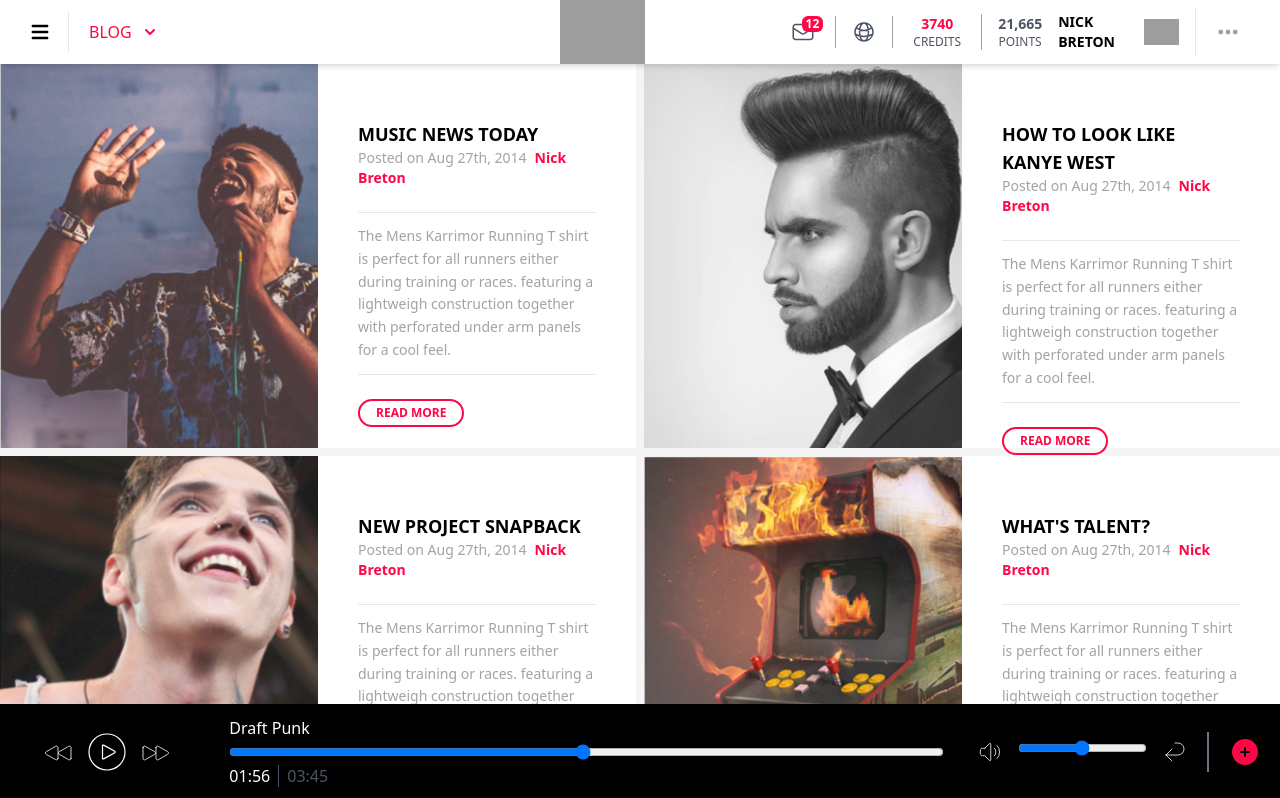
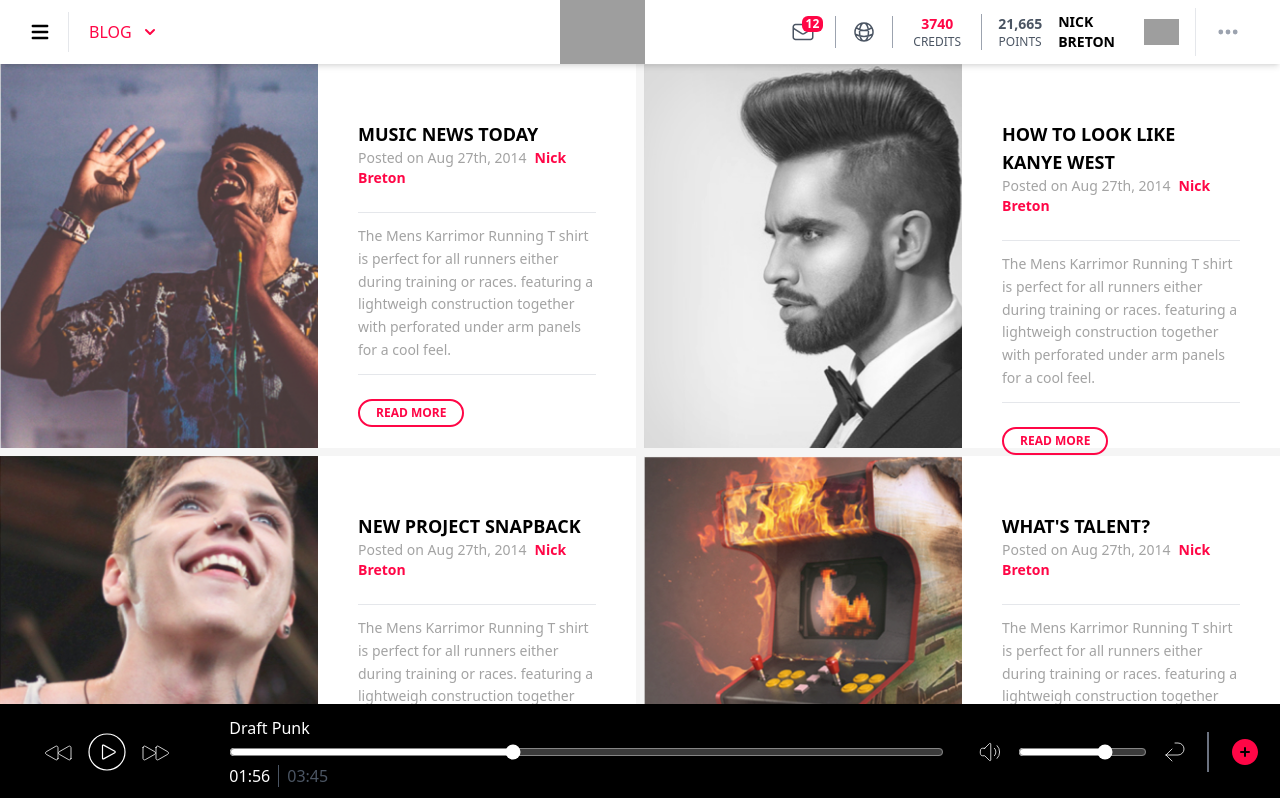
Before and after one commit to Gan-Tu/ProjectMusic, a Next.js app: page /blog in a window 1280 px wide. Shown: the top 798 px of the page. Built offline with nearby package versions, Linux system fonts and the light colour scheme; grey boxes are pictures that could not be loaded.

Commit message:
improve audio player colors

```diff
--- a/components/AudioPlayer.js
+++ b/components/AudioPlayer.js
@@ -1,4 +1,9 @@
-export default function AudioPlayer({curMusic}) {
+import { useState } from "react";
+
+export default function AudioPlayer({ curMusic }) {
+  const [musicProgressValue, setMusicProgressValue] = useState(40);
+  const [volumeValue, setVolumeValue] = useState(70);
+  const [onPause, setOnPause] = useState(false);
   return (
     <div className="sticky bottom-0 bg-black h-24 z-30">
       <div className="grid grid-cols-5 md:grid-cols-12 h-24 place-items-center">
@@ -24,7 +29,16 @@ export default function AudioPlayer({curMusic}) {
             strokeWidth={0.6}
             stroke="white"
             className="w-8 h-8 md:w-12 md:h-12 click-animation group-hover:scale-110 cursor-pointer"
+            onClick={() => setOnPause(!onPause)}
           >
+            {onPause ? (
+              <path
+                strokeLinecap="round"
+                strokeLinejoin="round"
+                d="M14.25 9v6m-4.5 0V9M21 12a9 9 0 11-18 0 9 9 0 0118 0z"
+              />
+            ) : (
+              <>
                 <path
                   strokeLinecap="round"
                   strokeLinejoin="round"
@@ -35,6 +49,8 @@ export default function AudioPlayer({curMusic}) {
                   strokeLinejoin="round"
                   d="M15.91 11.672a.375.375 0 010 .656l-5.603 3.113a.375.375 0 01-.557-.328V8.887c0-.286.307-.466.557-.327l5.603 3.112z"
                 />
+              </>
+            )}
           </svg>
 
           <svg
@@ -57,11 +73,13 @@ export default function AudioPlayer({curMusic}) {
           <div className="text-white flex flex-col space-y-1 w-full">
             <span>{curMusic || "Draft Punk"}</span>
             <input
+              className="slider cursor-pointer accent-white  bg-white"
               type="range"
               min="1"
               max="100"
-              className="slider cursor-pointer"
-              id="myRange"
+              value={musicProgressValue}
+              onChange={(e) => setMusicProgressValue(e.target.value)}
+              onMouseMove={(e) => setMusicProgressValue(e.target.value)}
             />
             <div className="font-light">
               <span className="border-r border-gray-600 pr-2">01:56</span>
@@ -88,11 +106,13 @@ export default function AudioPlayer({curMusic}) {
                 />
               </svg>
               <input
+                className="slider cursor-pointer accent-white  bg-white"
                 type="range"
                 min="1"
                 max="100"
-                className="slider cursor-pointer -translate-y-1"
-                id="myRange"
+                value={volumeValue}
+                onChange={(e) => setVolumeValue(e.target.value)}
+                onMouseMove={(e) => setVolumeValue(e.target.value)}
               />
               <svg
                 xmlns="http://www.w3.org/2000/svg"
```
Lines whose indentation alone changed are shown as unchanged.
